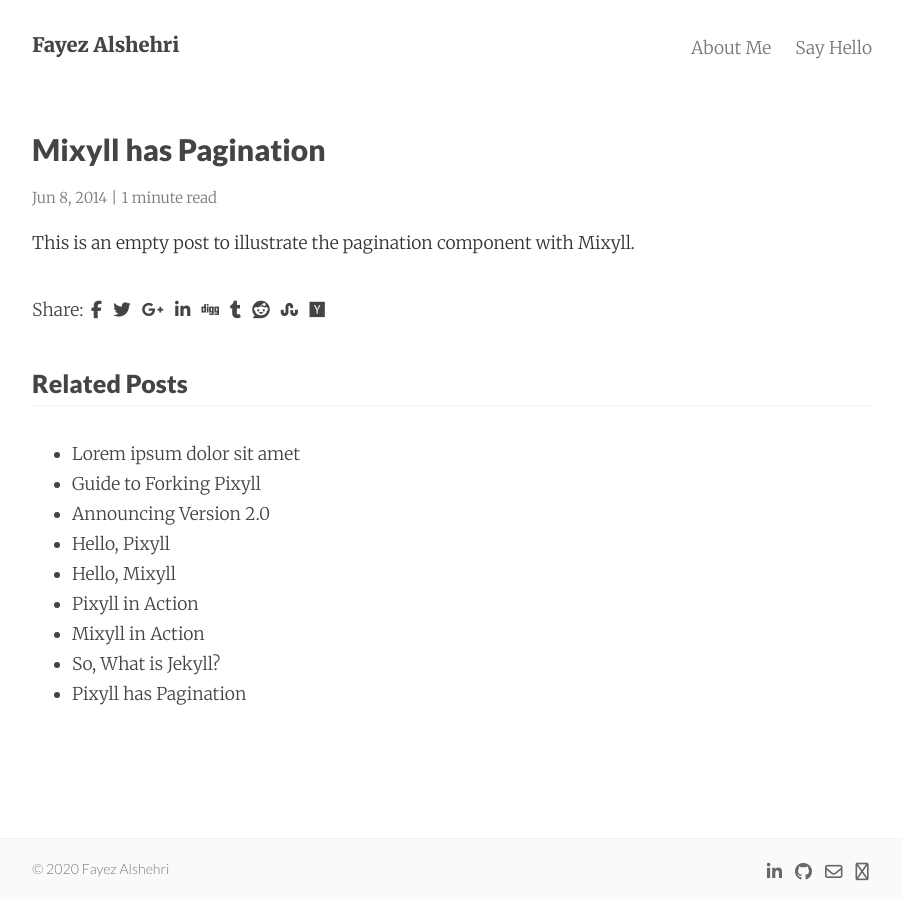
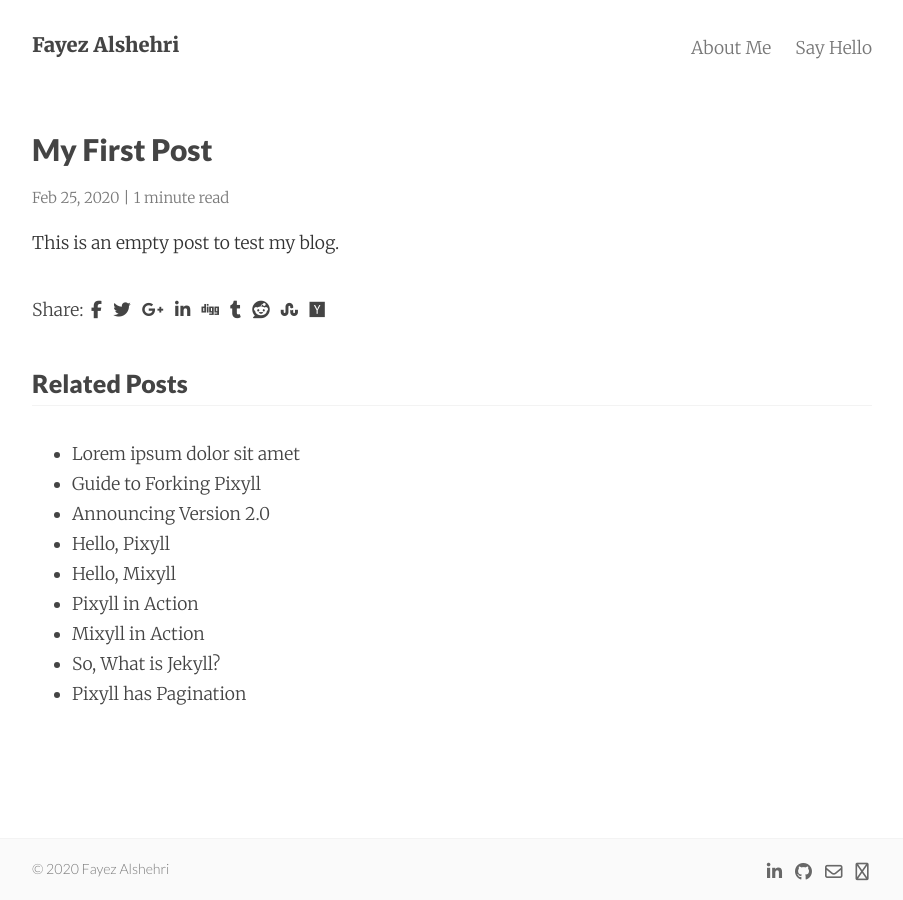
Before and after one commit to fayez-als/fayez-als.github.io, a Jekyll site: the page built from _posts/2014-06-08-mixyll-has-pagination.md, in a window 1280 px wide. Shown: the whole page, without its empty margins (188-1091 px from the left). Built offline with Jekyll 4.4.1, drawn with Linux system fonts in a browser that asks for light colours; nearby versions of some CDN libraries.

Commit message:
Update 2014-06-08-mixyll-has-pagination.md

```diff
--- a/_posts/2014-06-08-mixyll-has-pagination.md
+++ b/_posts/2014-06-08-mixyll-has-pagination.md
@@ -1,9 +1,9 @@
 ---
 layout:     post
-title:      Mixyll has Pagination
-date:       2014-06-08 11:21:29
-summary:    This is an empty post to illustrate the pagination component with Mixyll.
+title:      My First Post
+date:       2020-02-25 11:21:29
+summary:    This is an empty post to test my blog.
 categories: jekyll mixyll
 ---
 
-This is an empty post to illustrate the pagination component with Mixyll.
+This is an empty post to test my blog.
```
